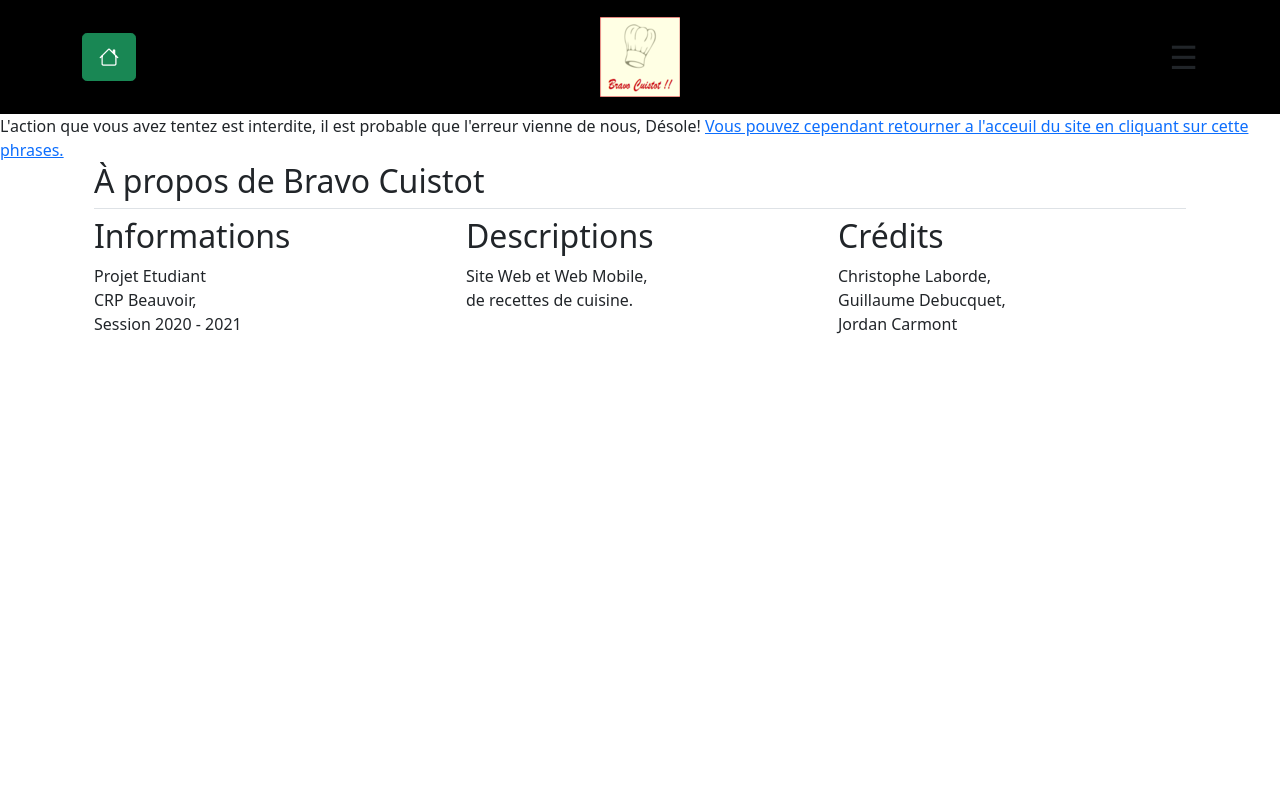
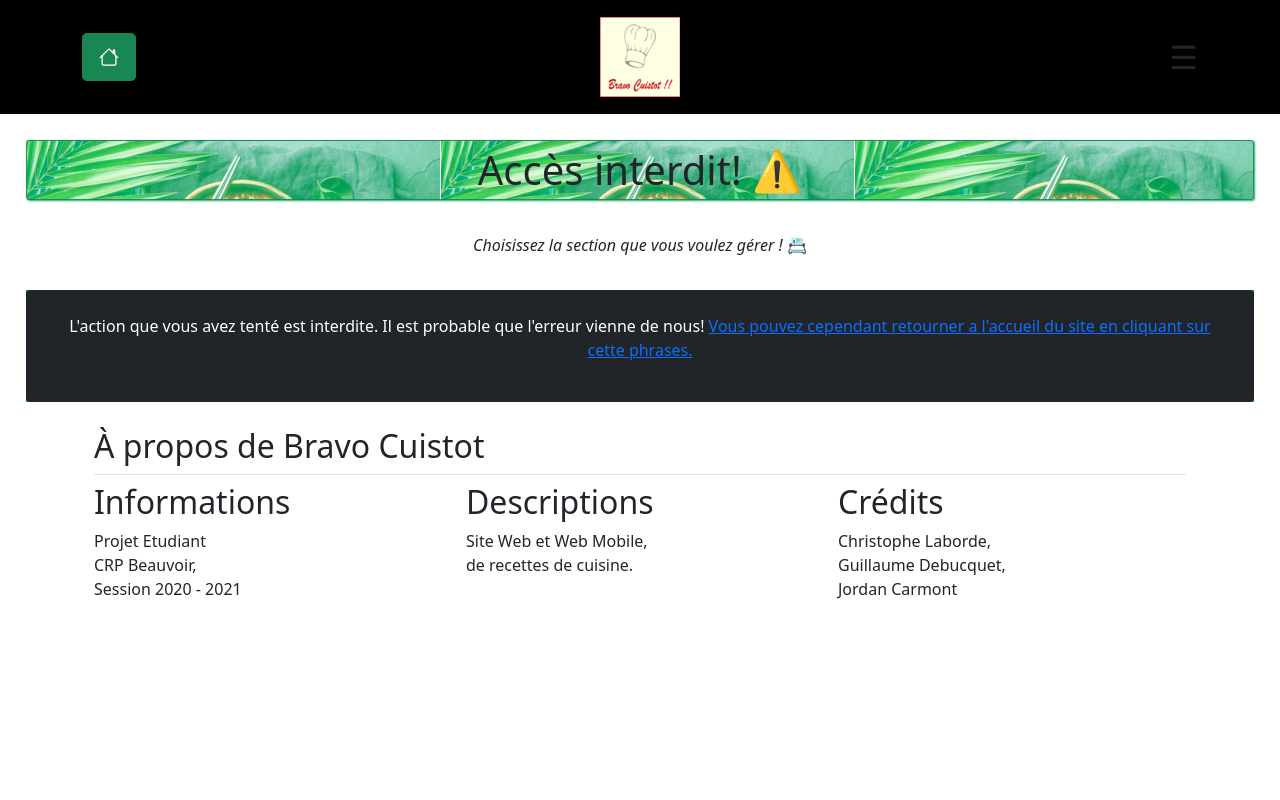
Before and after one commit to Thaishery/bravo_cuistot, a Symfony app: template templates/errors/forbiden.html.twig in a window 1280 px wide. Run offline with Twig, Linux system fonts and the light colour scheme; the template is opened without the code that fills it, so the values that code supplies are empty; some libraries are stand-ins or nearby versions.

Commit message:
Correction, Nettoyage,  Suppression des parties de code inutiles 📂 sur Catégories

```diff
--- a/templates/errors/forbiden.html.twig
+++ b/templates/errors/forbiden.html.twig
@@ -1,10 +1,52 @@
-{% extends 'base.html.twig' %}
+ {% extends 'base.html.twig' %}
 
      {% block title %}
-         C'est interdit!
+         Accès interdit!
      {% endblock %}
 
      {% block body %}
-        L'action que vous avez tentez est interdite, il est probable que l'erreur vienne de nous, Désole!
-        <a href="{{path("home")}}">Vous pouvez cependant retourner a l'acceuil du site en cliquant sur cette phrases.</a>
+
+         <main class="Form">
+
+             <div class="text-center col-12">
+
+                 {# ? Partie: Titre #}
+
+                 <section>
+
+                     <h1> Accès interdit! ⚠️ </h1>
+
+                         <hr/>
+
+                             <p>
+                                 <em> Choisissez la section que vous voulez gérer ! </em> 📇
+                             </p>
+
+                         <hr/>
+
+                 </section>
+
+                 {# ? Partie: Contenus de la page #}
+
+                 <article class="flex-container">
+
+                     <div class="p-4 text-white rounded bg-dark">
+
+                         <p>
+
+                             L'action que vous avez tenté est interdite. Il est probable que l'erreur vienne de nous!
+                             <a href="{{path("home")}}"> Vous pouvez cependant retourner a l'accueil du site en cliquant sur cette phrases. </a>
+
+                         <p>
+
+                     </div>
+
+                 </article>
+
+                 {# ******************** #}
+
+             </div>
+
+         </main>
+
      {% endblock %}
--- a/templates/home/index.html.twig
+++ b/templates/home/index.html.twig
@@ -177,7 +177,7 @@
 
                      </article>
 
-                     {# ************************************** #}
+                     {# ******************** #}
 
                      <hr class="homeDivider4"/>
 
```
Also changed, not shown: templates/administration_alimentation/show.html.twig (+0 -8 lines), templates/categories/index.html.twig (+11 -54 lines), templates/favori/index.html.twig (+9 -2 lines), templates/interface_administration/index.html.twig (indentation only).
